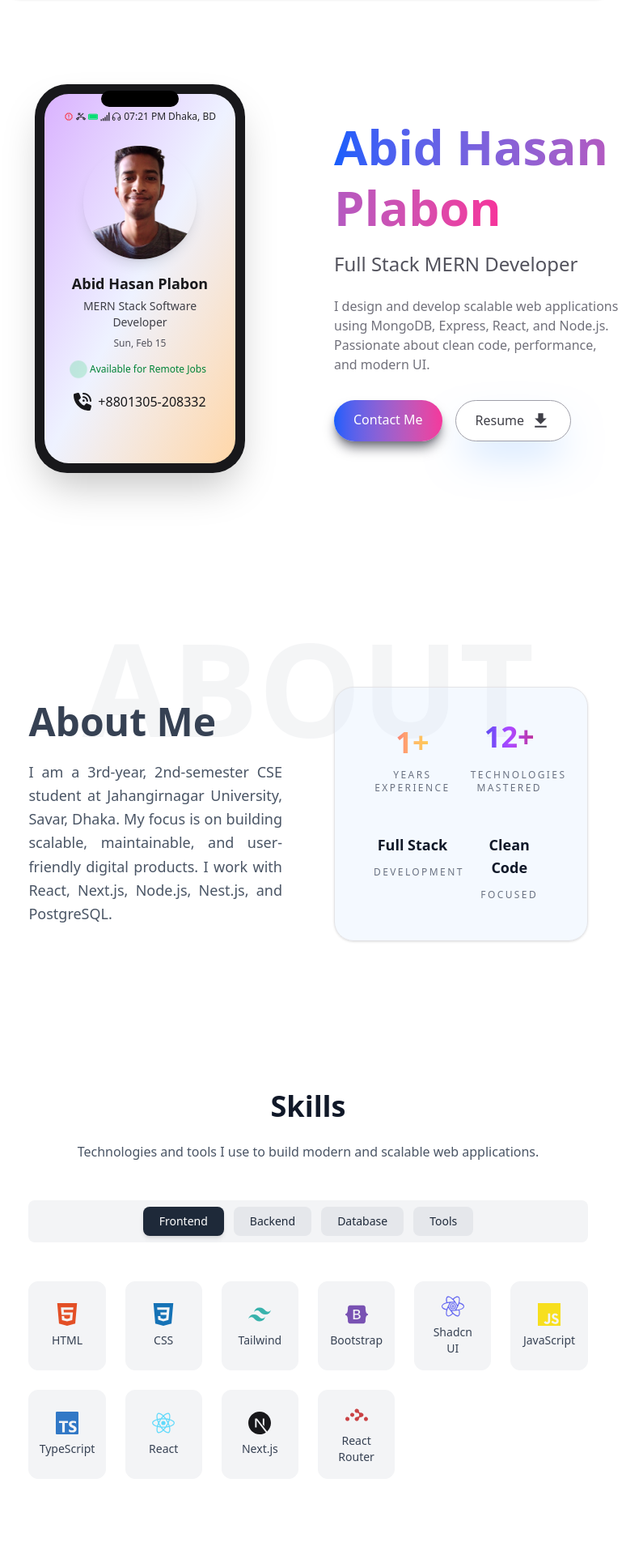
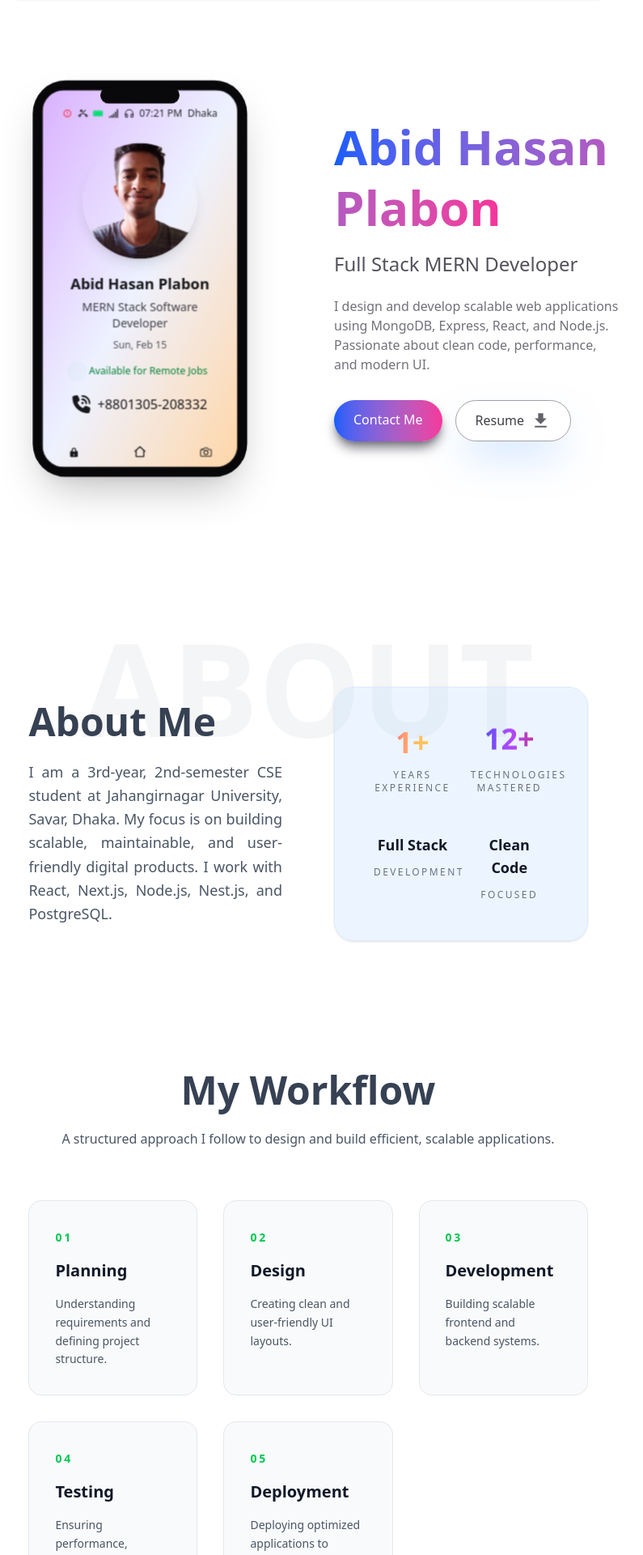
Before and after one commit to DevAbidHasan/Portfolio-website, a React (Vite) app: page / in a window 1280 px wide. Shown: the part 80-2000 px from the top of the page at 81% size, without its empty margins (259-1054 px from the left). Built offline with nearby package versions, Linux system fonts and the light colour scheme.

Commit message:
redesigned hero and about component

```diff
--- a/src/components/About.jsx
+++ b/src/components/About.jsx
@@ -1,14 +1,33 @@
-import React from "react";
+import React, { useState } from "react";
 
 const About = () => {
+  const [tilt, setTilt] = useState({ x: 0, y: 0 });
+
+  const threshold = 15; // controls tilt strength
+
+  const handleMove = (e) => {
+    const { left, top, width, height } =
+      e.currentTarget.getBoundingClientRect();
+
+    const x = (e.clientX - left) / width - 0.5;
+    const y = (e.clientY - top) / height - 0.5;
+
+    setTilt({
+      x: y * -threshold,
+      y: x * threshold,
+    });
+  };
+
   return (
     <section className="relative lg:pt-32 md:py-24 py-16 bg-white dark:bg-gray-900 overflow-hidden">
 
       {/* Background Text */}
-      <h1 className="absolute top-2 left-1/2 -translate-x-1/2
+      <h1
+        className="absolute top-2 left-1/2 -translate-x-1/2
         text-[80px] sm:text-[120px] lg:text-[160px]
         font-extrabold text-gray-200 dark:text-gray-800
-      opacity-40 select-none pointer-events-none">
+        opacity-40 select-none pointer-events-none"
+      >
         ABOUT
       </h1>
 
@@ -28,18 +47,29 @@ const About = () => {
             </p>
           </div>
 
-          {/* Right Side - Premium Minimal Card */}
+          {/* Right Side - Premium Animated Card */}
           <div className="relative">
 
-            <div className="
-              bg-blue-100/30 border border-zinc-200 dark:bg-gray-800
+            <div
+              onMouseMove={handleMove}
+              onMouseLeave={() => setTilt({ x: 0, y: 0 })}
+              style={{
+                transform: `perspective(1200px) rotateX(${tilt.x}deg) rotateY(${tilt.y}deg)`,
+              }}
+              className="
+                bg-blue-200/30 border-1 border-blue-100 dark:bg-gray-800
                 dark:border-gray-700
                 rounded-3xl
                 p-12
+                hover:border-blue-300
                 shadow-sm
-              hover:shadow-xl
-              transition-all duration-500
-            ">
+
+                hover:shadow-blue-50
+                hover:shadow-2xl
+                transition-transform duration-200 ease-out
+                will-change-transform
+              "
+            >
 
               <div className="grid grid-cols-2 gap-y-12 gap-x-6 text-center">
 
@@ -90,7 +120,6 @@ const About = () => {
                 </div>
 
               </div>
-
             </div>
 
           </div>
--- a/src/components/Hero.jsx
+++ b/src/components/Hero.jsx
@@ -1,4 +1,4 @@
-import React, { useEffect, useState } from "react";
+import React, { useEffect, useState, useRef } from "react";
 
 import img from "../../public/plabon.png";
 import { MdFileDownload } from "react-icons/md";
@@ -8,15 +8,19 @@ import { MdOutlinePhoneMissed } from "react-icons/md";
 import { FiHeadphones } from "react-icons/fi";
 import { MdReportGmailerrorred } from "react-icons/md";
 import { GiNetworkBars } from "react-icons/gi";
+import { RiHome2Line } from "react-icons/ri";
+import { IoCameraOutline } from "react-icons/io5";
+import { TiLockClosed } from "react-icons/ti";
 
 const Hero = () => {
   const [time, setTime] = useState(new Date());
+  const [tilt, setTilt] = useState({ x: 0, y: 0 });
+  const tiltRef = useRef({ x: 0, y: 0 });
+  const animationRef = useRef(null);
 
+  // Update time
   useEffect(() => {
-    const interval = setInterval(() => {
-      setTime(new Date());
-    }, 1000);
-
+    const interval = setInterval(() => setTime(new Date()), 1000);
     return () => clearInterval(interval);
   }, []);
 
@@ -31,41 +35,71 @@ const Hero = () => {
     day: "numeric",
   });
 
+  const threshold = 15; // rotation strength
+  const speed = 0.1; // smoothing factor
+
+  const handleMove = (e) => {
+    const { left, top, width, height } = e.currentTarget.getBoundingClientRect();
+    const x = (e.clientX - left) / width - 0.5;
+    const y = (e.clientY - top) / height - 0.5;
+
+    tiltRef.current = { x: y * -threshold, y: x * threshold };
+
+    if (!animationRef.current) animateTilt();
+  };
+
+  const animateTilt = () => {
+    setTilt((prev) => {
+      const dx = tiltRef.current.x - prev.x;
+      const dy = tiltRef.current.y - prev.y;
+
+      if (Math.abs(dx) < 0.01 && Math.abs(dy) < 0.01) {
+        animationRef.current = null;
+        return tiltRef.current;
+      }
+
+      animationRef.current = requestAnimationFrame(animateTilt);
+
+      return {
+        x: prev.x + dx * speed,
+        y: prev.y + dy * speed,
+      };
+    });
+  };
+
+  const handleLeave = () => {
+    tiltRef.current = { x: 0, y: 0 };
+    if (!animationRef.current) animateTilt();
+  };
+
   return (
-    <section
-      className="min-h-screen  flex items-center justify-center
-    pt-32 pb-20"
-    >
-      <div
-        className="flex flex-col lg:flex-row items-center
-      justify-between gap-16 w-full"
-      >
+    <section className="min-h-screen flex items-center justify-center pt-32 pb-20">
+      <div className="flex flex-col lg:flex-row items-center justify-between gap-16 w-full">
+
         {/* LEFT SIDE - PHONE MOCKUP */}
-
         <div className="flex justify-center w-full lg:w-1/2">
           <div
-            className="relative w-[260px] h-[480px]
-  bg-zinc-900
-  rounded-[40px] p-3 shadow-2xl"
+            className="relative w-[260px] h-[480px] rounded-[40px] bg-zinc-950 p-2 shadow-2xl perspective-[1400px]"
+            onMouseMove={handleMove}
+            onMouseLeave={handleLeave}
+            style={{
+              transform: `perspective(1400px) rotateX(${tilt.x}deg) rotateY(${tilt.y}deg) scale(1.02)`,
+              transformStyle: "preserve-3d",
+              transition: "transform 0.05s linear",
+            }}
           >
             {/* Screen */}
-            <div
-              className="w-full h-full bg-gradient-to-br from-purple-300 via-indigo-50 to-orange-200
-      rounded-[30px] overflow-hidden flex flex-col
-      items-center justify-center text-center p-6 relative"
-            >
+            <div className="w-full h-full border-4 border-zinc-950 bg-gradient-to-br from-purple-300 via-indigo-50 to-orange-200 rounded-[30px] overflow-hidden flex flex-col items-center justify-center text-center p-6 relative shadow-lg">
+
               {/* Top Status Area */}
-              <div
-                className="absolute top-5 left-6 right-6 flex
-      justify-between text-xs items-center font-medium text-zinc-800"
-              >
+              <div className="absolute top-5 left-6 right-6 flex justify-between text-xs items-center font-medium text-zinc-800">
                 <span><MdReportGmailerrorred size={12} className="text-red-500"/></span>
                 <span><MdOutlinePhoneMissed size={12}/></span>
                 <span><IoPhoneLandscape className="text-green-400 " size={12}/></span>
                 <span><GiNetworkBars size={12}/></span>
                 <span><FiHeadphones  size={12}/></span>
                 <span>{formattedTime}</span>
-                <span>Dhaka, BD</span>
+                <span>Dhaka</span>
               </div>
 
               {/* Profile Image */}
@@ -95,30 +129,27 @@ const Hero = () => {
                   Available for Remote Jobs
                 </span>
               </div>
+
               <div className="flex items-center mt-5 gap-2">
                 <FaPhoneVolume size={22}/>
                 <span> +8801305-208332</span>
               </div>
+              <div className="flex items-center justify-between gap-16 absolute bottom-2.5">
+                <TiLockClosed/>
+                <RiHome2Line/>
+                <IoCameraOutline/>
+              </div>
             </div>
 
             {/* Camera Notch */}
-            <div
-              className="absolute top-2 left-1/2 -translate-x-1/2
-    w-24 h-5 bg-black rounded-full"
-            ></div>
+            <div className="absolute top-2 left-1/2 -translate-x-1/2 w-24 h-5 bg-zinc-950 rounded-full"></div>
           </div>
         </div>
 
         {/* RIGHT SIDE - INTRO */}
         <div className="w-full lg:w-1/2 text-center lg:text-left">
-          <h1
-            className="text-4xl md:text-5xl lg:text-6xl
-          font-bold leading-tight text-zinc-900"
-          >
-            <span
-              className="text-transparent bg-clip-text
-            bg-gradient-to-r from-blue-600 to-pink-500"
-            >
+          <h1 className="text-4xl md:text-5xl lg:text-6xl font-bold leading-tight text-zinc-900">
+            <span className="text-transparent bg-clip-text bg-gradient-to-r from-blue-600 to-pink-500">
               Abid Hasan Plabon
             </span>
           </h1>
@@ -134,28 +165,20 @@ const Hero = () => {
           </p>
 
           {/* Buttons */}
-          <div
-            className="mt-8 flex flex-col sm:flex-row
-          gap-4 justify-center lg:justify-start"
-          >
+          <div className="mt-8 flex flex-col sm:flex-row gap-4 justify-center lg:justify-start">
             <a
               href="#contact"
-              className="px-6 py-3 rounded-full
-              bg-gradient-to-r from-blue-600 to-pink-500
-              text-white font-medium
-              hover:scale-105 transition shadow-zinc-500 duration-300 shadow-lg"
+              className="px-6 py-3 rounded-full bg-gradient-to-r from-blue-600 to-pink-500 text-white font-medium hover:scale-105 transition shadow-zinc-500 duration-300 shadow-lg"
             >
               Contact Me
             </a>
 
             <a
-              href="../../public/Resume-full-stack-Plabon.pdf" download="Resume of Mern Stack Developer Plabon"
-              className="px-6 py-3 rounded-full
-              border border-zinc-400 flex items-center justify-center gap-2
-              text-zinc-700 font-medium
-              hover:bg-zinc-100 shadow-2xl shadow-blue-200 transition duration-300"
+              href="../../public/Resume-full-stack-Plabon.pdf"
+              download="Resume of Mern Stack Developer Plabon"
+              className="px-6 py-3 rounded-full border border-zinc-400 flex items-center justify-center gap-2 text-zinc-700 font-medium hover:bg-zinc-100 shadow-2xl shadow-blue-200 transition duration-300"
             >
-              Resume < MdFileDownload  size={25}/>
+              Resume < MdFileDownload className="animate-pulse" size={25}/>
             </a>
           </div>
         </div>
--- /dev/null
+++ b/src/components/Workflow.jsx
@@ -0,0 +1,68 @@
+import React from "react";
+
+const Workflow = () => {
+  const steps = [
+    {
+      number: "01",
+      title: "Planning",
+      desc: "Understanding requirements and defining project structure."
+    },
+    {
+      number: "02",
+      title: "Design",
+      desc: "Creating clean and user-friendly UI layouts."
+    },
+    {
+      number: "03",
+      title: "Development",
+      desc: "Building scalable frontend and backend systems."
+    },
+    {
+      number: "04",
+      title: "Testing",
+      desc: "Ensuring performance, security and responsiveness."
+    },
+    {
+      number: "05",
+      title: "Deployment",
+      desc: "Deploying optimized applications to production."
+    }
+  ];
+
+  return (
+    <section className=" py-16 bg-white dark:bg-gray-900">
+      <div className="w-[90%] mx-auto">
+
+        <h2 className="text-3xl md:text-4xl lg:text-5xl font-bold text-center text-gray-700 dark:text-white mb-6">
+          My Workflow
+        </h2>
+        <p className="text-gray-600 dark:text-gray-300 mb-16 text-center">A structured approach I follow to design and build efficient, scalable applications.</p>
+        <div className="grid sm:grid-cols-2 lg:grid-cols-3 gap-8">
+
+          {steps.map((step, index) => (
+            <div
+              key={index}
+              className="border border-gray-200 bg-gray-50 dark:border-gray-700
+              rounded-2xl p-8 hover:shadow-md transition-all duration-500"
+            >
+              <span className="text-sm font-bold tracking-[0.2em] text-green-500">
+                {step.number}
+              </span>
+
+              <h3 className="mt-4 text-xl font-semibold text-gray-900 dark:text-white">
+                {step.title}
+              </h3>
+
+              <p className="mt-4 text-gray-600 dark:text-gray-400 text-sm leading-relaxed">
+                {step.desc}
+              </p>
+            </div>
+          ))}
+
+        </div>
+      </div>
+    </section>
+  );
+};
+
+export default Workflow;
--- a/src/layouts/HomeLayout.jsx
+++ b/src/layouts/HomeLayout.jsx
@@ -6,12 +6,14 @@ import Education from '../components/Education';
 import Skills from '../components/Skills';
 import Projects from '../components/Projects';
 import Certifications from '../components/Certifications';
+import Workflow from '../components/Workflow';
 
 const HomeLayout = () => {
     return (
         <div>
             <Hero></Hero>
             <About></About>
+            <Workflow></Workflow>
             <Skills></Skills>
             <Projects></Projects>
             <Education></Education>
```
Lines whose indentation alone changed are shown as unchanged.
